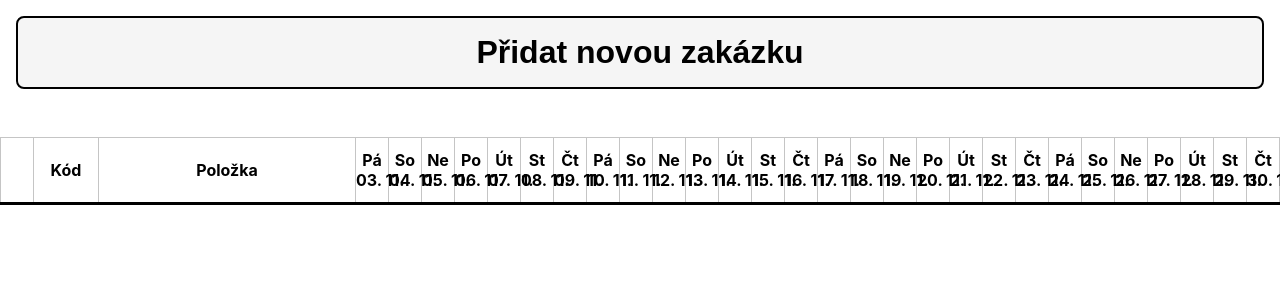
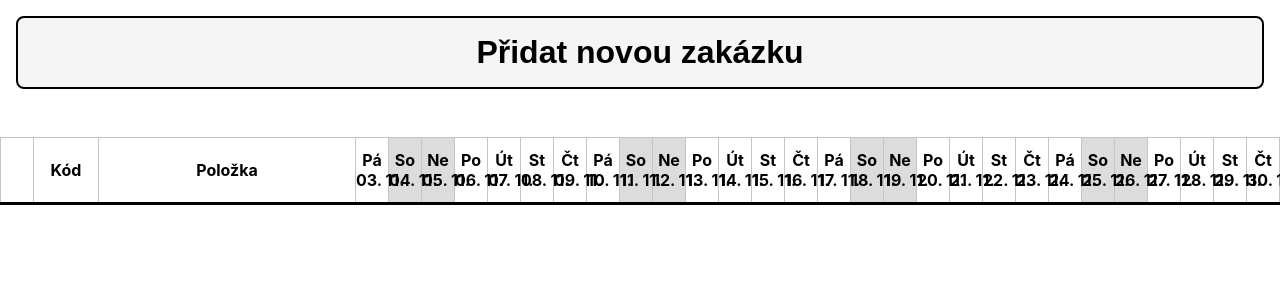
Before and after one commit to Yokool/rtsoft-test, a React (Create React App) app: page / in a window 1280 px wide. Shown: the top 300 px of the page. Built offline with nearby package versions, Linux system fonts and the light colour scheme.

Commit message:
weekend styling

```diff
--- a/src/DateUtils/DateUtils.tsx
+++ b/src/DateUtils/DateUtils.tsx
@@ -158,3 +158,9 @@ export function dateIntervalsOverlapByDays(
         (date1EndNormalized.getTime() >= date2StartNormalized.getTime())
     );
 }
+
+export function isDateWeekday(date: Date)
+{
+    const day = date.getDay();
+    return (day === 0) || (day === 6);
+}
--- a/src/TaskDateList/DateTableSelectionRow.tsx
+++ b/src/TaskDateList/DateTableSelectionRow.tsx
@@ -6,7 +6,7 @@ import { TaskFulfillmentParametrized, getAssociatedFulfillmentsToStartDate, safe
 import { FulfillmentRow } from "../TaskFulfillment/FulfillmentRow";
 import { ElementDimensions } from "../GeneralTypes";
 import './DateTableSelectionRow.css';
-import { TaskTableTD } from "./TaskDateListStyledComponents";
+import { TaskTableTD, getWeekendColorOnWeekend } from "./TaskDateListStyledComponents";
 import { CommonTaskRowCellStyle } from "./CompleteTaskRow";
 
 type DateTableSelectionRowProps = {
@@ -142,11 +142,14 @@ function DateTableSelectionCell({
     }
 
 
+    const customColor = getWeekendColorOnWeekend(date);
+
     return (
         <TaskTableTD
             style={commonCellStyle}
             ref={cellRef}
             onClick={handleCellClick}
+            $customBgColor={customColor}
         >
             {associatedTasksJSX}
 
--- a/src/TaskDateList/TaskDateList.tsx
+++ b/src/TaskDateList/TaskDateList.tsx
@@ -1,12 +1,12 @@
 import React, { createContext, useEffect, useState } from "react";
 import { Task } from "../TaskTypes/Task";
 import './TaskDateList.css';
-import { dateToTableText, getSurroundingDatesToday } from "../DateUtils/DateUtils";
+import { dateToTableText, getSurroundingDatesToday, isDateWeekday } from "../DateUtils/DateUtils";
 import { AddTaskDateModal } from "../Modals/AddTaskDateModal/AddTaskDateModal";
 import { TaskFulfillment, TaskFulfillmentStatus } from "../TaskFulfillment/TaskFulfillment";
 import { EditTaskDateModal } from "../Modals/AddTaskDateModal/EditTaskDateModal";
 import { CompleteTaskRow } from "./CompleteTaskRow";
-import { CellSpacerTH, TaskTableCodeCellTD, TaskTableCodeCellTH, TaskTableNameCellTH, TaskTableTH } from "./TaskDateListStyledComponents";
+import { CellSpacerTH, TaskTableCodeCellTD, TaskTableCodeCellTH, TaskTableNameCellTH, TaskTableTH, WeekendColor, getWeekendColorOnWeekend } from "./TaskDateListStyledComponents";
 
 type TaskDateListProps = {
     taskList: Task[]
@@ -56,8 +56,9 @@ export function TaskDateList({taskList}: TaskDateListProps): React.JSX.Element {
     const dateHeadersJSX = surroundingDates.map((date) => {
 
         const dateHeaderString = dateToTableText(date);
+        const customColor = getWeekendColorOnWeekend(date);
         return (
-            <TaskTableTH key={dateHeaderString}>
+            <TaskTableTH key={dateHeaderString} $customBgColor={customColor}>
                 {dateHeaderString}
             </TaskTableTH>
         );
--- a/src/TaskDateList/TaskDateListStyledComponents.tsx
+++ b/src/TaskDateList/TaskDateListStyledComponents.tsx
@@ -1,6 +1,16 @@
 import styled, { css } from "styled-components";
+import { isDateWeekday } from "../DateUtils/DateUtils";
 
 export const DefaultCellHeight = 64;
+
+export const WeekendColor = 'rgb(220, 220, 220)';
+
+export function getWeekendColorOnWeekend(date: Date)
+{
+    const isWeekday = isDateWeekday(date);
+    const customColor = isWeekday ? WeekendColor : undefined;
+    return customColor;
+}
 
 export const BaseCellCSS = css`
     border-style: solid;
@@ -22,10 +32,11 @@ export const CellSpacerCommon = css`
     width: 32px;
 `
 
-export const TaskTableTH = styled.th`
+export const TaskTableTH = styled.th< { $customBgColor?: string } >`
     ${BaseCellCSS}
     border-bottom-width: 3px;
     border-bottom-color: rgb(0, 0, 0);
+    background-color: ${props => props.$customBgColor};
 `;
 
 export const CellSpacerTH = styled(TaskTableTH)`
@@ -33,8 +44,9 @@ export const CellSpacerTH = styled(TaskTableTH)`
 `
 
 
-export const TaskTableTD = styled.td`
+export const TaskTableTD = styled.td< { $customBgColor?: string } >`
     ${BaseCellCSS}
+    background-color: ${props => props.$customBgColor};
 `
 
 export const CellSpacerTD = styled(TaskTableTD)`
```
